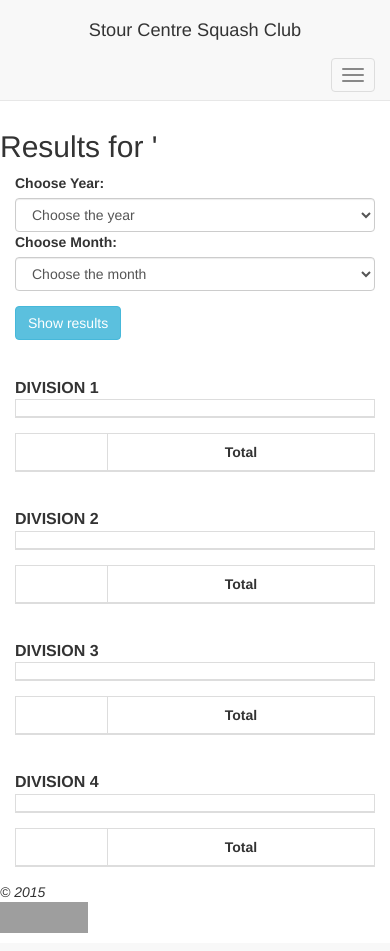
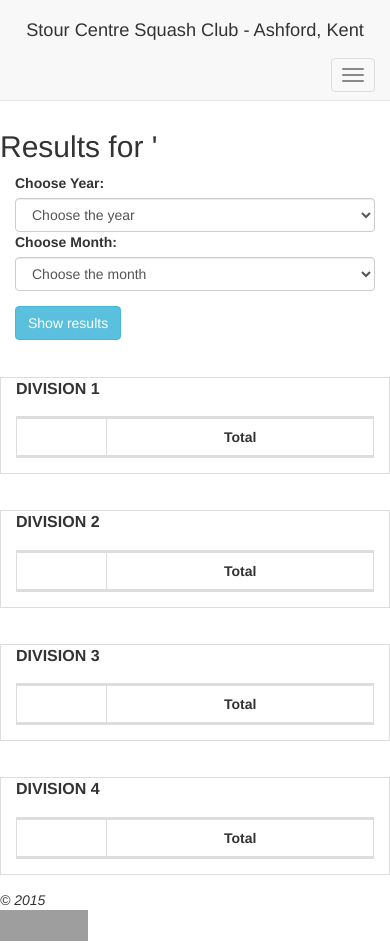
Before and after one commit to Hari96/stour-squashclub, a CodeIgniter app: page /database/display_results/initial_results in a window 390 px wide. Run offline with CodeIgniter, Linux system fonts and the light colour scheme; data that the repository does not hold is empty; grey boxes are pictures that could not be loaded.

Commit message:
Use of bootlint to improve css/html + minor adjustments

```diff
--- a/application/controllers/Captcha_contact.php
+++ b/application/controllers/Captcha_contact.php
@@ -64,7 +64,6 @@
     );
     $data = create_captcha($values);
     $_SESSION['captchaWord'] = $data['word'];
-
     // image will store in "$data['image']" index and its send on view page
     $this->load->view('templates/header', $data);
     $this->load->view('pages/contact', $data);
--- a/application/views/admin_views/leagues_view.php
+++ b/application/views/admin_views/leagues_view.php
@@ -48,8 +48,8 @@
         echo "<button type='submit' class='btn btn-info'>Update</button>";
         ?>
     </div>
-    <div class="col-md-9">
-      <table class="table table-responsive table-bordered spacing-top">
+    <div class="col-md-9 table-responsive">
+      <table class="table table-bordered spacing-top">
         <thead>
           <tr><th>Player</th><th>Number</th><th>Email</th><th>Current division</th></tr>
         </thead>
--- a/application/views/admin_views/user_delete.php
+++ b/application/views/admin_views/user_delete.php
@@ -2,7 +2,8 @@
 <?php
 if(isset($_SESSION['role']))
 { ?>
-<table class="table table-responsive table-bordered">
+<div class="container-fluid table-responsive">
+  <table class="table table-bordered">
     <thead>
       <tr><th>Surname</th><th>First Name</th><th>Email</th><th>Remove</th></tr>
     </thead>
@@ -17,6 +18,7 @@
       <?php endforeach; ?>
     </tbody>
   </table>
+</div>
 <?php } else {
   echo "You are not an admin, so you do not have access to this page <br>";
 } ?>
--- a/application/views/model_views/create_password.php
+++ b/application/views/model_views/create_password.php
@@ -1,6 +1,6 @@
 <div class="container-fluid">
   <?php if ( validation_errors() !== '') {?>
-  <div class="message-box alert alert-danger">
+  <div class="message-box alert alert-danger alert-dismissible">
   <p>Password creation failed due to following errors:</p><?php echo validation_errors(); ?>
   <a href="#" class="close" data-dismiss="alert" aria-label="close">&times;</a>
     </div>
--- a/application/views/model_views/myaccount.php
+++ b/application/views/model_views/myaccount.php
@@ -2,7 +2,7 @@
 if(isset($_SESSION['logged_in'])) {
 ?>
 <?php if ( validation_errors() !== '') {?>
-  <div class="message-box alert alert-danger">
+  <div class="message-box alert alert-danger alert-dismissible">
   <p>Update of details failed due to following errors:</p><?php echo validation_errors(); ?>
   <a href="#" class="close" data-dismiss="alert" aria-label="close">&times;</a>
 </div>
@@ -12,6 +12,7 @@
     <div class="col-md-6 col-md-offset-2">
       <h2> Edit account details </h2>
       <?php echo form_open('user_update'); ?>
+      <label class="required-star">indicates required field</label>
       <input type="hidden" name="id" value="<?php echo set_value('id', $id); ?>">
       <div class="form-group">
         <?php
--- a/application/views/model_views/register.php
+++ b/application/views/model_views/register.php
@@ -1,18 +1,18 @@
 <h2>Register Page</h2>
 <?php if ( validation_errors() !== '') { ?>
-<div class="message-box alert alert-danger"><p>Registration failed due to following errors:</p>
+<div class="message-box alert alert-danger alert-dismissible"><p>Registration failed due to following errors:</p>
   <h3 style="color:red;"><?php echo validation_errors(); ?></h3>
   <a href="#" class="close" data-dismiss="alert" aria-label="close">&times;</a>
 </div>
 <?php } ?>
 <?php if (isset($email_message)) { ?>
-<div class="message-box alert alert-danger">
+<div class="message-box alert alert-danger alert-dismissible">
 <h3 style="color:red;"><?php echo $email_message; ?></h3>
 <a href="#" class="close" data-dismiss="alert" aria-label="close">&times;</a>
 </div>
 <?php $email_message = '';} ?>
 <?php if (isset($message)) { ?>
-<div class="message-box alert alert-success">
+<div class="message-box alert alert-success alert-dismissible">
 <h3 style="color:green;"><?php echo $message; ?></h3>
 <a href="#" class="close" data-dismiss="alert" aria-label="close">&times;</a>
 </div>
--- a/application/views/model_views/results.php
+++ b/application/views/model_views/results.php
@@ -3,9 +3,9 @@
 echo ucfirst($month) . " " . $partYear;
 ?></h2>
 <div class="container-fluid">
-  <div class="row spacing-bottom">
   <?php echo form_open('display_results') ;?>
   <input type="hidden" name="display" value="results">
+  <div class="row spacing-bottom">
     <div class="col-md-2">
       <?php
       echo form_label('Choose Year:', 'inputYear');
@@ -67,9 +67,9 @@
   <div class="row">
     <div class="col-md-4">
     </div>
-    <div class="col-md-8">
+    <div class="col-md-8 table-responsive">
       <span class="lead"><strong>DIVISION 1</strong></span>
-      <table class="table table-responsive table-bordered">
+      <table class="table table-bordered">
         <thead>
           <tr><th colspan="4"><span class="pull-left"><?php echo ucfirst($month) . " " . $year; ?></span></th></tr>
         </thead>
@@ -91,7 +91,8 @@
           ?>
         </tbody>
       </table>
-      <table class="table table-responsive table-bordered">
+      <div class="table-responsive">
+        <table class="table table-bordered">
           <thead>
             <tr><th></th>
             <?php $c = 0; $nameArr = array(); $idArr = array();
@@ -204,13 +205,14 @@
         </table>
       </div>
     </div>
+  </div>
   <br>
     <div class="row">
     <div class="col-md-4">
     </div>
-    <div class="col-md-8">
+    <div class="col-md-8 table-responsive">
       <span class="lead"><strong>DIVISION 2</strong></span>
-      <table class="table table-responsive table-bordered">
+      <table class="table table-bordered">
         <thead>
           <tr><th colspan="4"><span class="pull-left"><?php echo ucfirst($month) . " " . $year; ?></span></th></tr>
         </thead>
@@ -232,7 +234,8 @@
           ?>
         </tbody>
       </table>
-      <table class="table table-responsive table-bordered">
+      <div class="table-responsive">
+        <table class="table table-bordered">
           <thead>
             <tr><th></th>
               <?php $c = 0; $nameArr = array(); $idArr = array();
@@ -345,13 +348,14 @@
         </table>
       </div>
     </div>
+  </div>
   <br>
   <div class="row">
     <div class="col-md-4">
     </div>
-    <div class="col-md-8">
+    <div class="col-md-8 table-responsive">
       <span class="lead"><strong>DIVISION 3</strong></span>
-      <table class="table table-responsive table-bordered">
+      <table class="table table-bordered">
         <thead>
           <tr><th colspan="4"><span class="pull-left"><?php echo ucfirst($month) . " " . $year; ?></span></th></tr>
         </thead>
@@ -373,7 +377,8 @@
           ?>
         </tbody>
       </table>
-      <table class="table table-responsive table-bordered">
+      <div class="table-responsive">
+        <table class="table table-bordered">
           <thead>
             <tr><th></th>
               <?php $c = 0; $nameArr = array(); $idArr = array();
@@ -486,13 +491,14 @@
         </table>
       </div>
     </div>
+  </div>
   <br>
   <div class="row">
     <div class="col-md-4">
     </div>
-    <div class="col-md-8">
+    <div class="col-md-8 table-responsive">
       <span class="lead"><strong>DIVISION 4</strong></span>
-      <table class="table table-responsive table-bordered">
+      <table class="table table-bordered">
         <thead>
           <tr><th colspan="4"><span class="pull-left"><?php echo ucfirst($month) . " " . $year; ?></span></th></tr>
         </thead>
@@ -514,7 +520,8 @@
           ?>
         </tbody>
       </table>
-      <table class="table table-responsive table-bordered">
+      <div class="table-responsive">
+        <table class="table table-bordered">
           <thead>
             <tr><th></th>
               <?php $c = 0; $nameArr = array(); $idArr = array();
@@ -628,3 +635,4 @@
       </div>
     </div>
   </div>
+</div>
--- a/application/views/templates/header.php
+++ b/application/views/templates/header.php
@@ -3,7 +3,7 @@
   <head>
     <meta http-equiv="x-ua-compatible" content="ie=edge">
     <meta charset = "utf-8">
-    <title>Stour Centre Squash Club</title>
+    <title>Stour Centre Squash Club - Ashford, Kent</title>
     <meta name="viewport" content="width=device-width, initial-scale=1, shrink-to-fit=no">
 
     <link rel="stylesheet" href="<?php echo base_url();?>assets/css/bootstrap.min.css" />
@@ -16,7 +16,7 @@
   <body>
     <nav class="navbar navbar-default navbar-fixed-top">
 
-      <h1 class="text-center" id="head">Stour Centre Squash Club</h1>
+      <h1 class="text-center" id="head">Stour Centre Squash Club - Ashford, Kent</h1>
 
       <div class="container">
         <div class="navbar-header">
--- a/assets/css/custom.css
+++ b/assets/css/custom.css
@@ -69,3 +69,6 @@
 .day-col {
   width: 10%;
 }
+.small-comments {
+  font-size: 0.9rem;
+}
```
Also changed, not shown: application/controllers/User_login.php (+6 -1 lines), application/views/admin_views/admin_home.php (+8 -7 lines), application/views/admin_views/results_view.php (+19 -7 lines), application/views/admin_views/user_update.php (+8 -4 lines), application/views/model_views/divisions.php (+8 -8 lines), application/views/model_views/login.php (+7 -7 lines), application/views/model_views/tables.php (+10 -10 lines), application/views/pages/contact.php (+6 -2 lines). Lines whose indentation alone changed are shown as unchanged.
